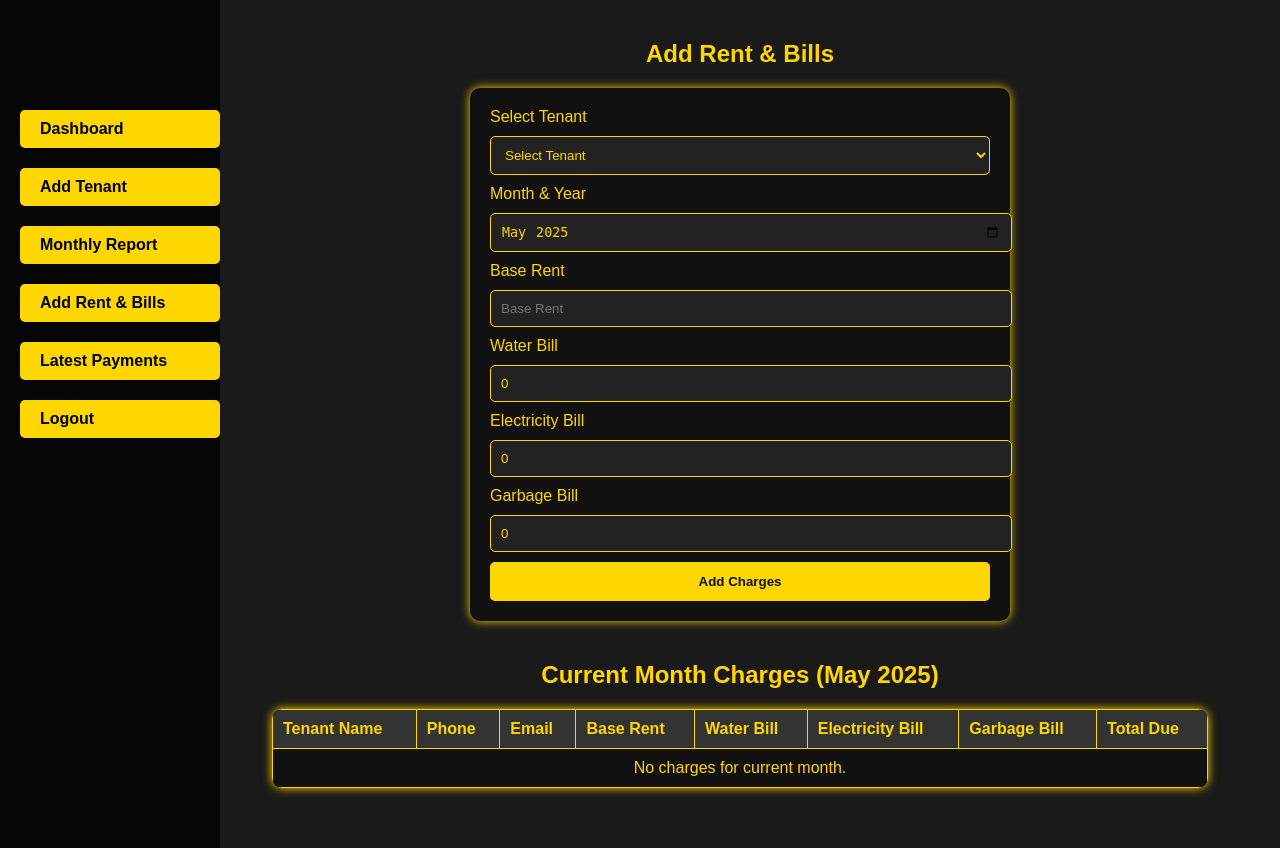
After one commit to punkjoker/rentmanager, a PHP site: page /admin/add_charges.php in a window 1280 px wide. The commit adds this page. Run offline with PHP 8.4, Linux system fonts and the light colour scheme; data that the repository does not hold is empty.

Commit message:
git commit

```diff
--- /dev/null
+++ b/admin/add_charges.php
@@ -0,0 +1,187 @@
+<?php
+$mysqli = new mysqli("localhost", "root", "", "rentmanager");
+
+if ($mysqli->connect_error) {
+    die("Connection failed: " . $mysqli->connect_error);
+}
+
+$success = false;
+
+if ($_SERVER["REQUEST_METHOD"] == "POST") {
+    $total = $_POST['base_rent'] + $_POST['water'] + $_POST['electricity'] + $_POST['garbage'];
+    $stmt = $mysqli->prepare("INSERT INTO rent_charges (tenant_id, month_year, base_rent, water_bill, electricity_bill, garbage_bill, total_due) VALUES (?, ?, ?, ?, ?, ?, ?)");
+    $stmt->bind_param("issdddd", $_POST['tenant_id'], $_POST['month_year'], $_POST['base_rent'], $_POST['water'], $_POST['electricity'], $_POST['garbage'], $total);
+    if ($stmt->execute()) {
+        $success = true;
+    }
+    $stmt->close();
+}
+
+// Get tenants for dropdown
+$tenants_result = $mysqli->query("SELECT tenant_id, full_name FROM tenants ORDER BY full_name");
+
+// Get charges for current month
+$current_month = date('Y-m');
+$charges_sql = "SELECT rc.*, t.full_name, t.phone_number, t.email
+                FROM rent_charges rc
+                JOIN tenants t ON rc.tenant_id = t.tenant_id
+                WHERE rc.month_year = '$current_month'
+                ORDER BY t.full_name";
+$charges_result = $mysqli->query($charges_sql);
+
+?>
+
+<!DOCTYPE html>
+<html>
+<head>
+    <title>Add Rent & Bills</title>
+    <style>
+        body {
+            font-family: Arial, sans-serif;
+            padding: 20px;
+            background-color: #1a1a1a;
+            color: gold;
+            margin: 0;
+            padding-left: 220px; /* leave space for navbar */
+        }
+        h2 {
+            text-align: center;
+            margin-bottom: 20px;
+            color: gold;
+        }
+        form {
+            max-width: 500px;
+            margin: 0 auto 40px auto;
+            background-color: #111;
+            padding: 20px;
+            border-radius: 10px;
+            box-shadow: 0 0 10px gold;
+        }
+        select, input[type=month], input[type=number] {
+            width: 100%;
+            padding: 10px;
+            margin: 10px 0;
+            background-color: #222;
+            border: 1px solid gold;
+            color: gold;
+            border-radius: 5px;
+        }
+        input[type=submit] {
+            background-color: gold;
+            color: #111;
+            border: none;
+            padding: 12px;
+            width: 100%;
+            font-weight: bold;
+            cursor: pointer;
+            border-radius: 5px;
+            transition: background-color 0.3s ease;
+        }
+        input[type=submit]:hover {
+            background-color: #b38f00;
+        }
+        .success {
+            text-align: center;
+            color: #b8b800;
+            margin-bottom: 20px;
+            font-weight: bold;
+        }
+        table {
+            width: 90%;
+            margin: 0 auto 40px auto;
+            border-collapse: collapse;
+            background-color: #111;
+            box-shadow: 0 0 10px gold;
+            border-radius: 10px;
+            overflow: hidden;
+        }
+        th, td {
+            border: 1px solid gold;
+            padding: 10px;
+            text-align: left;
+            color: gold;
+        }
+        th {
+            background-color: #333;
+        }
+        tbody tr:nth-child(even) {
+            background-color: #222;
+        }
+    </style>
+</head>
+<body>
+
+<?php include 'navbar.php'; ?>
+
+<h2>Add Rent & Bills</h2>
+
+<?php if ($success): ?>
+    <div class="success">Charges added successfully.</div>
+<?php endif; ?>
+
+<form method="post" action="">
+    <label for="tenant_id">Select Tenant</label>
+    <select name="tenant_id" id="tenant_id" required>
+        <option value="" disabled selected>Select Tenant</option>
+        <?php while ($tenant = $tenants_result->fetch_assoc()): ?>
+            <option value="<?php echo $tenant['tenant_id']; ?>">
+                <?php echo htmlspecialchars($tenant['full_name']); ?>
+            </option>
+        <?php endwhile; ?>
+    </select>
+
+    <label for="month_year">Month & Year</label>
+    <input type="month" id="month_year" name="month_year" value="<?php echo date('Y-m'); ?>" required>
+
+    <label for="base_rent">Base Rent</label>
+    <input type="number" step="100" id="base_rent" name="base_rent" placeholder="Base Rent" required>
+
+    <label for="water">Water Bill</label>
+    <input type="number" step="10" id="water" name="water" placeholder="Water Bill" value="0">
+
+    <label for="electricity">Electricity Bill</label>
+    <input type="number" step="50" id="electricity" name="electricity" placeholder="Electricity Bill" value="0">
+
+    <label for="garbage">Garbage Bill</label>
+    <input type="number" step="50" id="garbage" name="garbage" placeholder="Garbage Bill" value="0">
+
+    <input type="submit" value="Add Charges">
+</form>
+
+<h2>Current Month Charges (<?php echo date('F Y'); ?>)</h2>
+
+<table>
+    <thead>
+        <tr>
+            <th>Tenant Name</th>
+            <th>Phone</th>
+            <th>Email</th>
+            <th>Base Rent</th>
+            <th>Water Bill</th>
+            <th>Electricity Bill</th>
+            <th>Garbage Bill</th>
+            <th>Total Due</th>
+        </tr>
+    </thead>
+    <tbody>
+        <?php if ($charges_result && $charges_result->num_rows > 0): ?>
+            <?php while ($charge = $charges_result->fetch_assoc()): ?>
+                <tr>
+                    <td><?php echo htmlspecialchars($charge['full_name']); ?></td>
+                    <td><?php echo htmlspecialchars($charge['phone_number']); ?></td>
+                    <td><?php echo htmlspecialchars($charge['email']); ?></td>
+                    <td><?php echo number_format($charge['base_rent'], 2); ?></td>
+                    <td><?php echo number_format($charge['water_bill'], 2); ?></td>
+                    <td><?php echo number_format($charge['electricity_bill'], 2); ?></td>
+                    <td><?php echo number_format($charge['garbage_bill'], 2); ?></td>
+                    <td><?php echo number_format($charge['total_due'], 2); ?></td>
+                </tr>
+            <?php endwhile; ?>
+        <?php else: ?>
+            <tr><td colspan="8" style="text-align:center;">No charges for current month.</td></tr>
+        <?php endif; ?>
+    </tbody>
+</table>
+
+</body>
+</html>
--- /dev/null
+++ b/admin/logout.php
@@ -0,0 +1,6 @@
+<?php
+session_start();
+session_destroy();
+header("Location: login.php");
+exit();
+?>
--- /dev/null
+++ b/admin/navbar.php
@@ -0,0 +1,36 @@
+<!-- navbar.php -->
+<style>
+    .quick-links {
+        position: fixed;
+        top: 0;
+        left: 0;
+        height: 100vh;
+        width: 200px;
+        background: rgba(0, 0, 0, 0.8);
+        padding-top: 100px;
+        display: flex;
+        flex-direction: column;
+        align-items: flex-start;
+        padding-left: 20px;
+        z-index: 1000;
+    }
+    .quick-links a {
+        margin: 10px 0;
+        padding: 10px 20px;
+        background: gold;
+        color: #000;
+        text-decoration: none;
+        border-radius: 5px;
+        width: 160px;
+        font-weight: bold;
+    }
+</style>
+
+<div class="quick-links">
+    <a href="dashboard.php">Dashboard</a>
+    <a href="add_tenant.php">Add Tenant</a>
+    <a href="monthly_report.php">Monthly Report</a>
+    <a href="add_charges.php">Add Rent & Bills</a>
+    <a href="view_payments.php">Latest Payments</a>
+    <a href="logout.php">Logout</a>
+</div>
--- a/login.php
+++ b/login.php
@@ -16,7 +16,7 @@ if ($_SERVER['REQUEST_METHOD'] === 'POST') {
         if (password_verify($password, $admin['password'])) {
             $_SESSION['admin_id'] = $admin['admin_id'];
             $_SESSION['admin_name'] = $admin['full_name'];
-            header("Location: dashboard.php");
+            header("Location: admin/dashboard.php");
             exit();
         }
     }
@@ -93,7 +93,9 @@ if ($_SERVER['REQUEST_METHOD'] === 'POST') {
       <input type="password" name="password" placeholder="Enter password" required>
       <button type="submit">Login</button>
     </form>
-  </div>
+
+  <a href="createaccount.php" style="color: blue; text-decoration: underline;">Don't have an account? Create one</a>
+</div>
 
 </body>
 </html>
```
Also changed, not shown: admin/add_tenant.php (added, +142 -0 lines), admin/dashboard.php (+19 -6 lines), admin/login.php (+51 -42 lines), admin/monthly_report.php (added, +46 -0 lines), admin/view_payments.php (added, +40 -0 lines), createaccount.php (added, +123 -0 lines).
